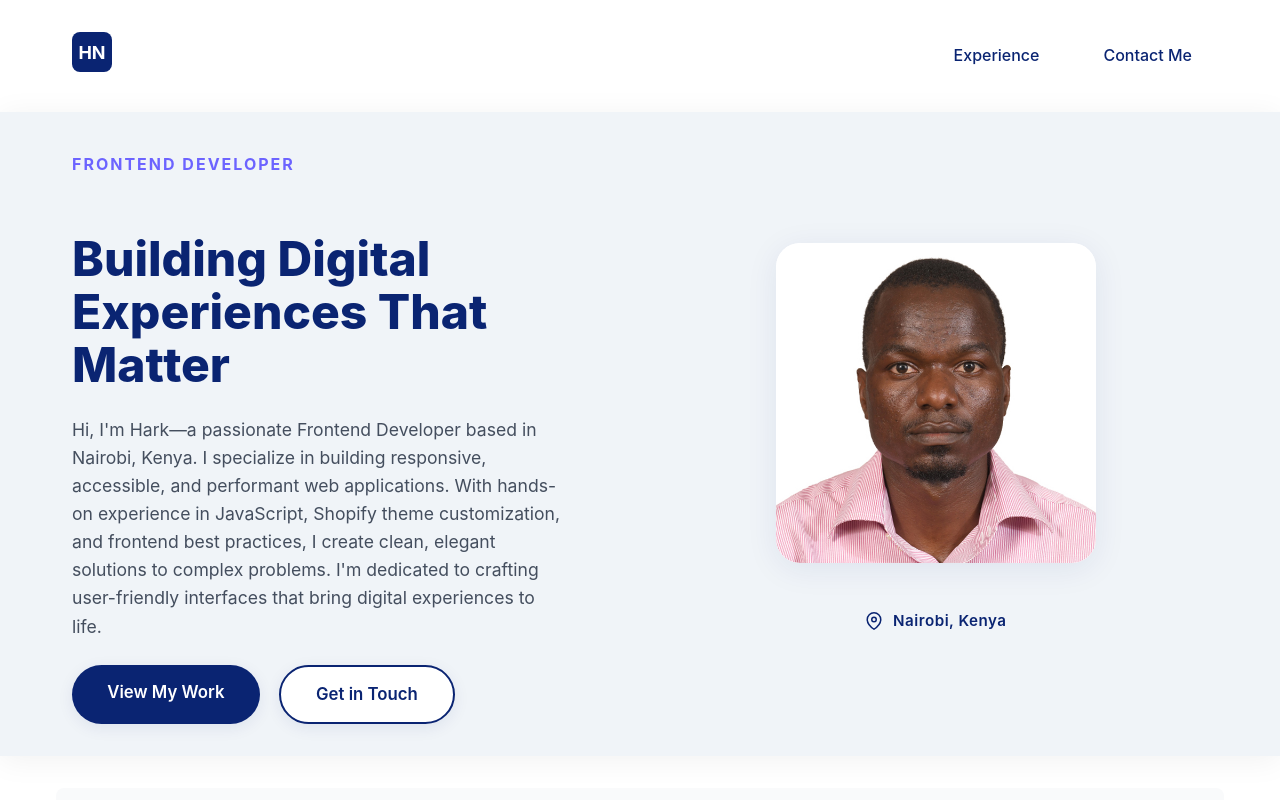
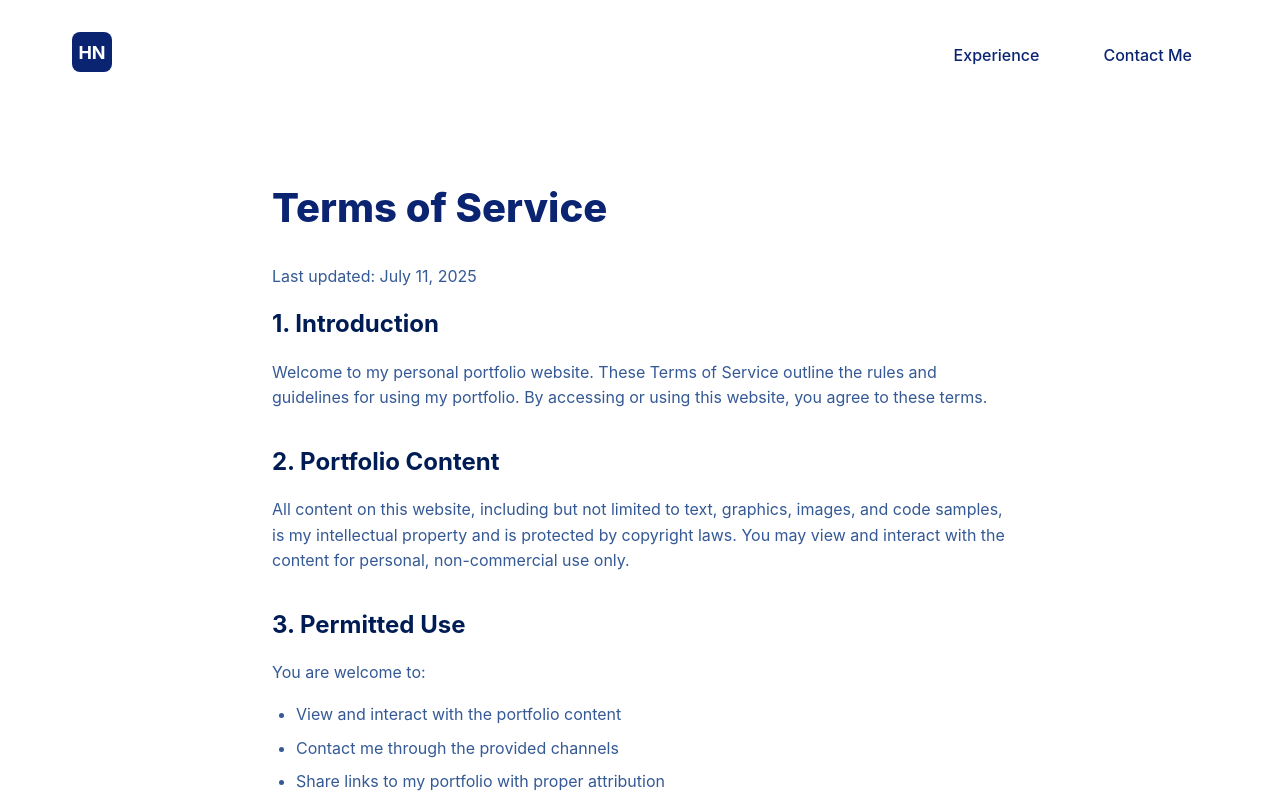
Before and after one commit to harkemoyo/Resume, a React (Create React App) app: page /terms in a window 1280 px wide. Before the commit this address led to /. Shown: the top 800 px of the page. Built offline with nearby package versions, Linux system fonts and the light colour scheme.

Commit message:
added pages to pages

```diff
--- a/src/App.tsx
+++ b/src/App.tsx
@@ -12,7 +12,9 @@ import FreelanceIntro from './components/sections/FreelanceIntro';
 import Footer from './components/Footer';
 import ContactPage from './pages/ContactPage';
 import ExperiencePage from './pages/ExperiencePage';
-import ProductShowcasePage from './components/sections/ProductShowcasePage';
+import ProductShowcasePage from './pages/ProductShowcasePage';
+import PrivacyPolicyPage from './pages/PrivacyPolicyPage';
+import TermsOfServicePage from './pages/TermsOfServicePage';
 
 // Base path for GitHub Pages
 const BASE_PATH = process.env.PUBLIC_URL || '';
@@ -76,6 +78,8 @@ function App() {
             <Route path="/experience" element={<ExperiencePage />} />
             <Route path="/contact" element={<ContactPage />} />
             <Route path="/product-showcase" element={<ProductShowcasePage />} />
+            <Route path="/privacy-policy" element={<PrivacyPolicyPage />} />
+            <Route path="/terms" element={<TermsOfServicePage />} />
             {/* Add a catch-all route that redirects to home */}
             <Route path="*" element={
               <Navigate to="/" replace />
--- a/src/components/Footer.tsx
+++ b/src/components/Footer.tsx
@@ -71,9 +71,9 @@ const Footer: React.FC = () => (
     <div className="footer-bottom">
       <p>&copy; {new Date().getFullYear()} Hark. All rights reserved.</p>
       <div className="footer-legal">
-        <a href="/privacy-policy">Privacy Policy</a>
+        <Link to="/privacy-policy" className="footer-link">Privacy Policy</Link>
         <span className="divider">|</span>
-        <a href="/terms">Terms of Service</a>
+        <Link to="/terms" className="footer-link">Terms of Service</Link>
       </div>
     </div>
   </footer>
--- /dev/null
+++ b/src/pages/PrivacyPolicyPage.tsx
@@ -0,0 +1,19 @@
+import React from 'react';
+import PrivacyPolicy from '../components/sections/PrivacyPolicy';
+
+/**
+ * PrivacyPolicyPage
+ *
+ * Dedicated page for the Privacy Policy, reusing the main PrivacyPolicy component.
+ */
+const PrivacyPolicyPage: React.FC = () => {
+  return (
+    <main className="single-page-content">
+      <section id="privacy-policy">
+        <PrivacyPolicy />
+      </section>
+    </main>
+  );
+};
+
+export default PrivacyPolicyPage;
--- /dev/null
+++ b/src/pages/ProductShowcasePage.tsx
@@ -0,0 +1,17 @@
+import React from 'react';
+import ProductShowcasePage from '../components/sections/ProductShowcasePage';
+
+/**
+ * ProductShowcasePage
+ *
+ * Dedicated page for the product showcase.
+ */
+const ProductShowcasePageWrapper: React.FC = () => {
+  return (
+    <div className='single-page-content'>
+      <ProductShowcasePage />
+    </div>
+  );
+};
+
+export default ProductShowcasePageWrapper;
--- /dev/null
+++ b/src/pages/TermsOfServicePage.tsx
@@ -0,0 +1,19 @@
+import React from 'react';
+import TermsOfService from '../components/sections/TermsOfService';
+
+/**
+ * TermsOfServicePage
+ *
+ * Dedicated page for the Terms of Service, reusing the main TermsOfService component.
+ */
+const TermsOfServicePage: React.FC = () => {
+  return (
+    <main className="single-page-content">
+      <section id="terms-of-service">
+        <TermsOfService />
+      </section>
+    </main>
+  );
+};
+
+export default TermsOfServicePage;
```
